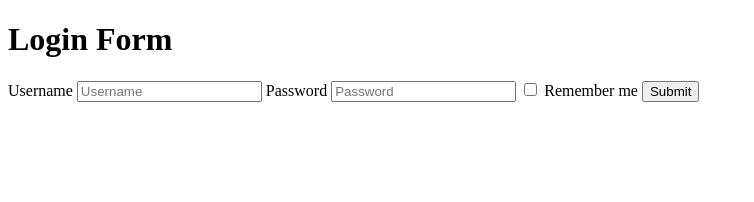
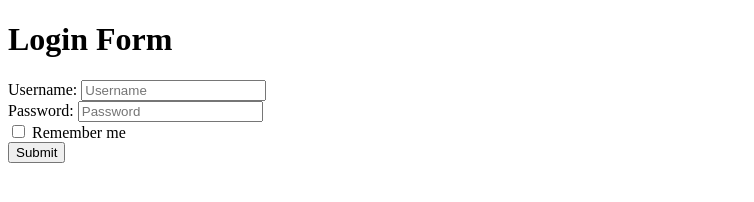
Before and after one commit to acciojob/remember-me-login-form-9087000, a website: page main.html in a window 1280 px wide. Shown: the whole page, without its empty margins (0-754 px from the left). Drawn offline with Linux system fonts and the light colour scheme.

Commit message:
created a submission

```diff
--- a/main.html
+++ b/main.html
@@ -1,28 +1,23 @@
 <!DOCTYPE html>
-<html lang="en">
+<html>
 <head>
-    <meta charset="UTF-8">
-    <meta name="viewport" content="width=device-width, initial-scale=1.0">
-    <title>Login Form</title>
     <link rel="stylesheet" href="styles.css">
 </head>
 <body>
     <h1>Login Form</h1>
-    <form id="loginForm">
-        <label for="username">Username</label>
+    <form id="login-form">
+        <label for="username">Username:</label>
         <input type="text" id="username" placeholder="Username" required>
-
-        <label for="password">Password</label>
+        <br>
+        <label for="password">Password:</label>
         <input type="password" id="password" placeholder="Password" required>
-
-        <label>
-            <input type="checkbox" id="checkbox"> Remember me
-        </label>
-
+        <br>
+        <input type="checkbox" id="checkbox">
+        <label for="checkbox">Remember me</label>
+        <br>
         <input type="submit" id="submit" value="Submit">
     </form>
     <button id="existing" style="display: none;">Login as existing user</button>
-
     <script type="text/javascript" src="./script.js"></script>
 </body>
 </html>
```
